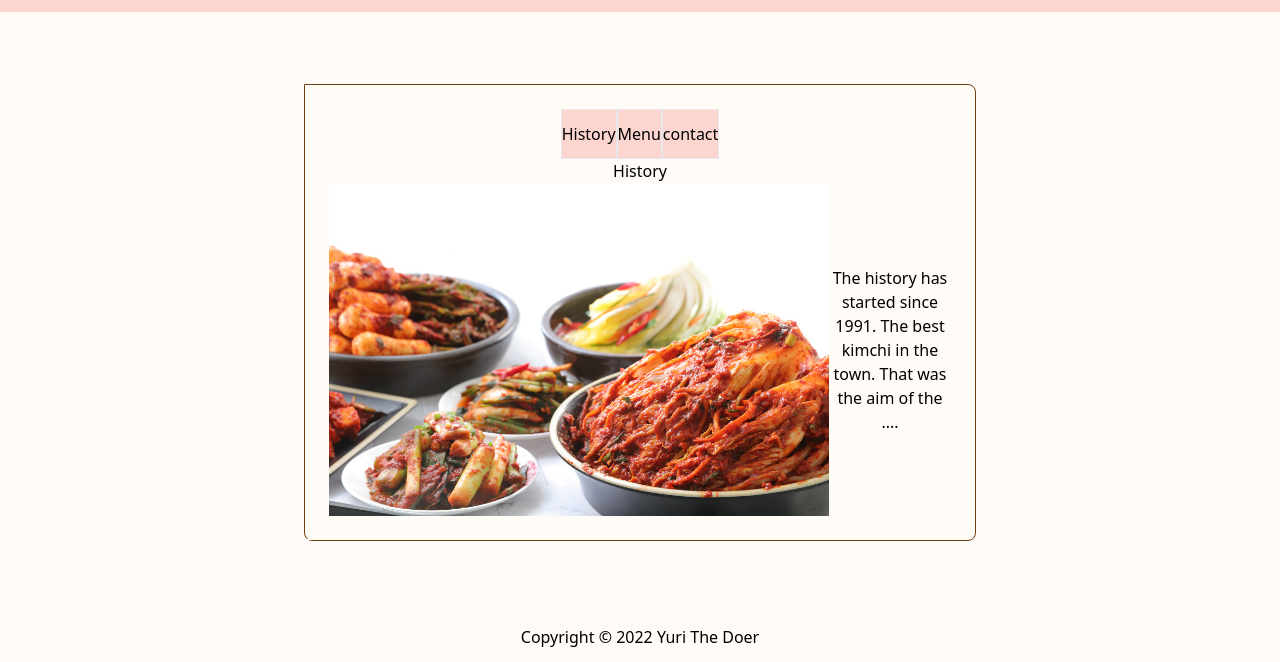
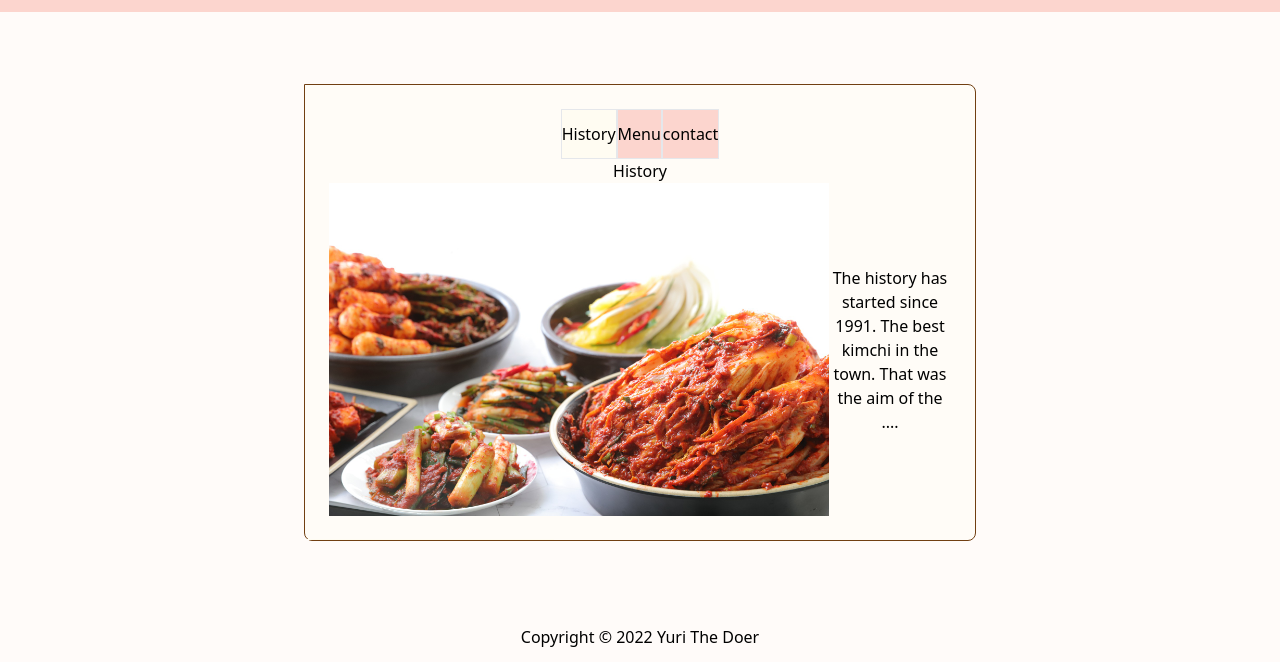
Before and after one commit to eyeri91/kimchi-store-page, a website built with webpack: page dist/index.html in a window 1280 px wide. Both pictures are taken after a click on the button "History". Shown: the part 138-800 px from the top of the page. Built offline with nearby package versions, Linux system fonts and the light colour scheme.

Commit message:
Add a function to toggle color of tab buttons when clicked

```diff
--- a/src/index.js
+++ b/src/index.js
@@ -97,6 +97,7 @@ for (const tabButtonObject of tabButtonObjectsList) {
   // Add event handlers to each tab button.
   tabButton.addEventListener("click", () => {
     removeAllChildNodesOfContentBody();
+    toggleTabButtonColor(tabButton);
     updateContenTitleTextContent(tabButtonObject.buttonText);
     tabButtonObject.connectedPage();
   });
@@ -106,4 +107,18 @@ for (const tabButtonObject of tabButtonObjectsList) {
 // the bg-colors of active and inavtive tab buttons
 // and call it inside of eventhandler for tab-click events.
 
+// check the buttonId -> a button with the same Id gets the class
+// The rest remove the class.
+
+function toggleTabButtonColor(tabButton) {
+  for (const button of tabButtonObjectsList) {
+    if (button.buttonId === tabButton.id) {
+      tabButton.classList.add("clicked-tab-button-bg-color");
+    } else {
+      const otherButton = document.getElementById(button.buttonId);
+      otherButton.classList.remove("clicked-tab-button-bg-color");
+    }
+  }
+}
+
 openHistoryPage();
--- a/src/style.css
+++ b/src/style.css
@@ -22,6 +22,10 @@
   bottom: 0px;
   left: 1px;
   height: 0px;
-  width: 250.5px;
+  width: 247.5px;
   border-top: solid 1px var(--cream);
 }
+
+.clicked-tab-button-bg-color {
+  background-color: var(--cream);
+}
```
